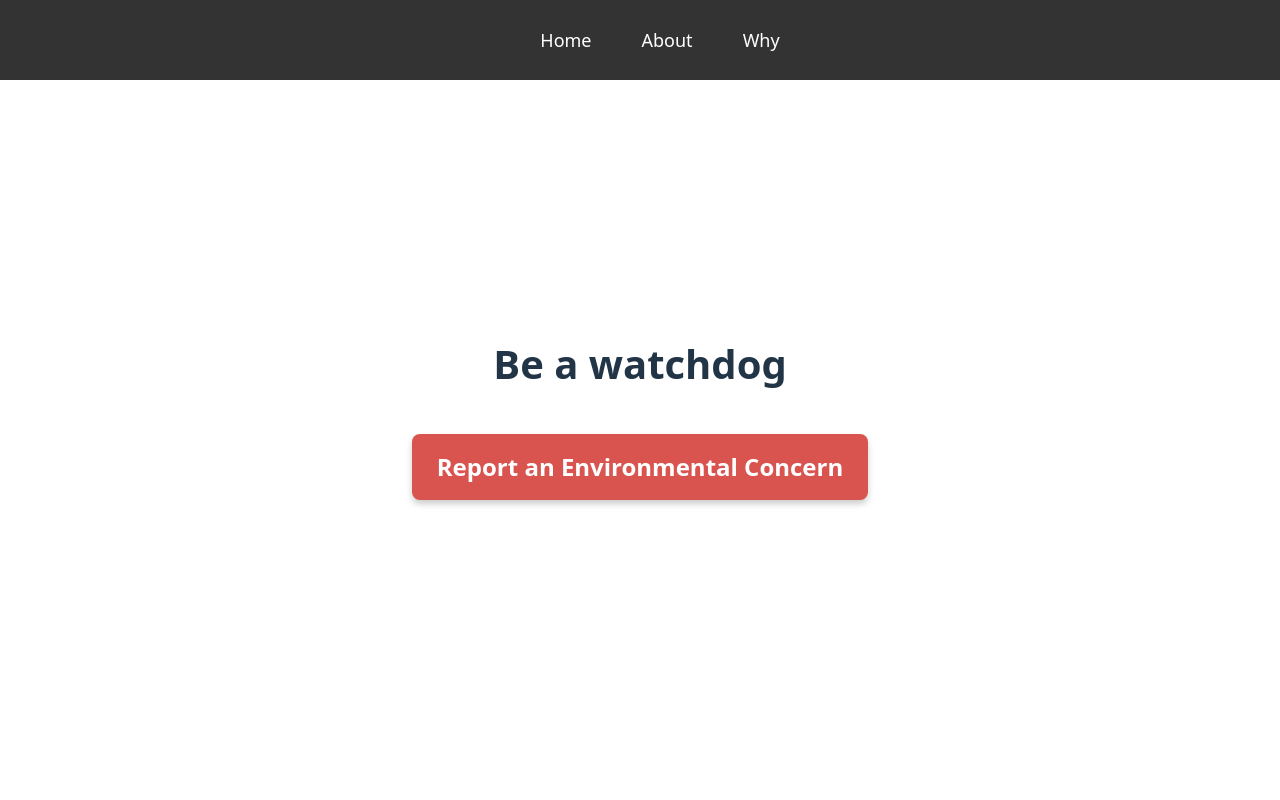
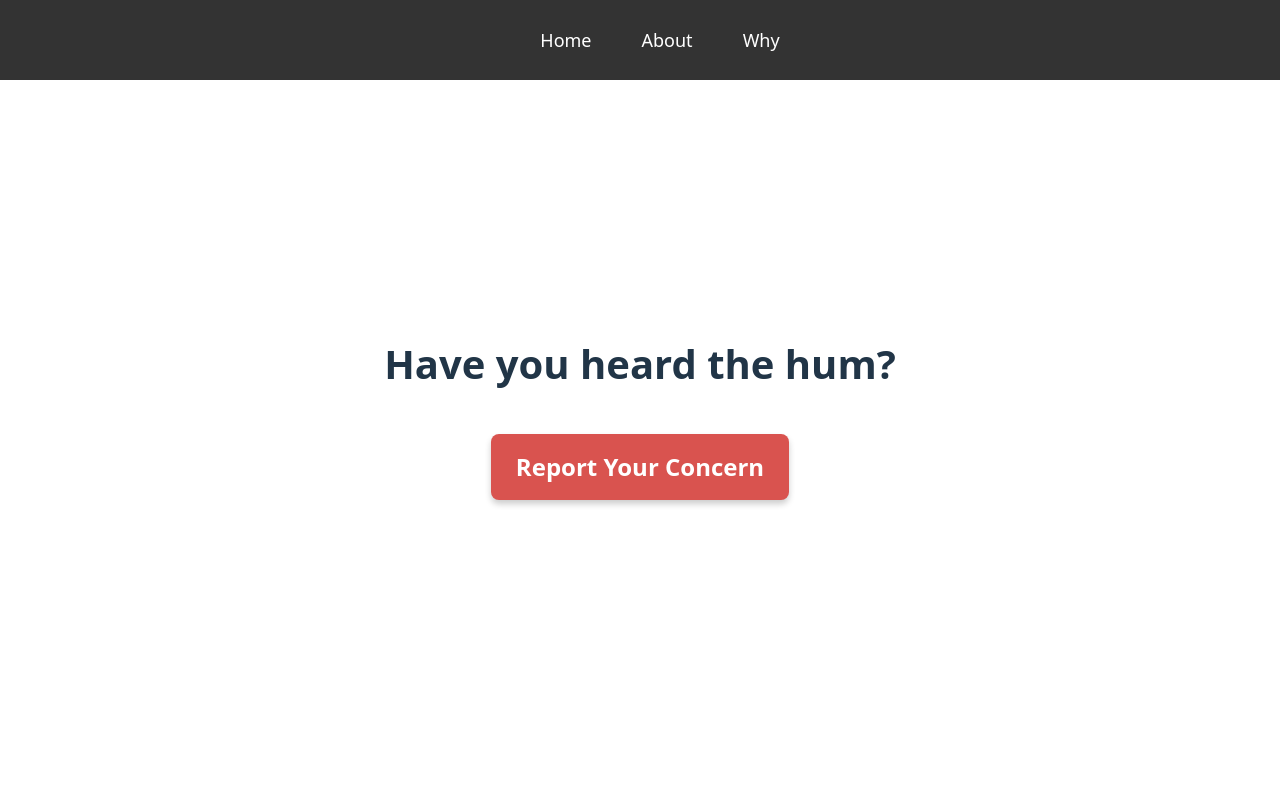
Before and after one commit to theflarewatchdog/theflarewatchdog, a Vue app: page / in a window 1280 px wide. Shown: the top 800 px of the page. Built offline with nearby package versions, Linux system fonts and the light colour scheme.

Commit message:
update home

```diff
--- a/src/App.vue
+++ b/src/App.vue
@@ -10,7 +10,7 @@ import Why from "./components/Why.vue";
     <NavigationBar />
     <div class="section-container">
       <section id="home" class="section-card">
-        <header><h1>Be a watchdog</h1></header>
+        <header><h1>Have you heard the hum?</h1></header>
         <ReportButton />
       </section>
       <About class="section-card" />
--- a/src/components/ReportButton.vue
+++ b/src/components/ReportButton.vue
@@ -5,7 +5,7 @@ const reportUrl = "https://report-pollution.ene.gov.on.ca/app/";
 <template>
   <div class="report-container">
     <a :href="reportUrl" target="_blank" class="report-button">
-      Report an Environmental Concern
+      Report Your Concern
     </a>
   </div>
 </template>
```
